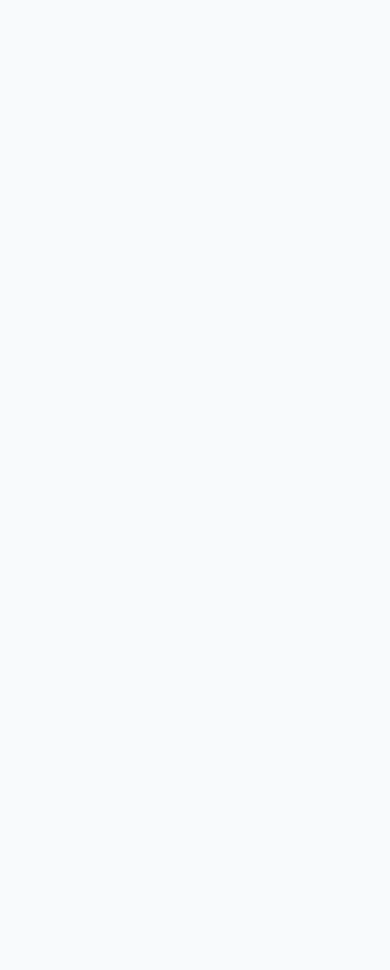
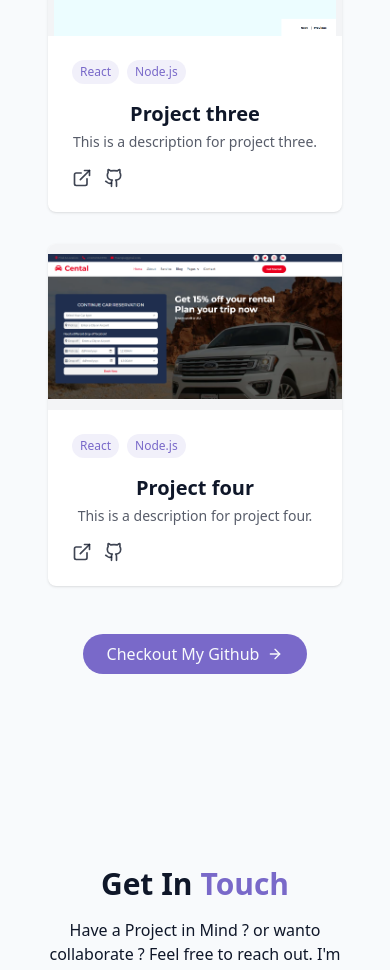
Before and after one commit to NaveenDeemantha/portfolio, a React (Vite) app: page / in a window 390 px wide. Shown: the part 6660-7630 px from the top of the page. Before the commit the page ends 6638 px from the top, so only its background shows below. Built offline with nearby package versions, Linux system fonts and the light colour scheme.

Commit message:
Projects-Section

```diff
--- /dev/null
+++ b/src/components/ContactSection.jsx
@@ -0,0 +1,42 @@
+import { Mail } from "lucide-react";
+
+export const ContactSection = () => {
+    return (
+        <section id="contact" className="py-24 px-4 relative bg-secondary/30">
+            <div className="container mx-auto max-w-5xl">
+                <h2 className="text-3xl md:text-4xl font-bold mb-4 text-center">
+                    Get In <span className="text-primary">Touch</span>
+                </h2>
+                <p className="text-center text-muted-foreground mb-12 max-w-2xl mx-auto">
+                    Have a Project in Mind ? or wanto collaborate ? Feel free to reach out.
+                    I'm always open to discussing new opportunities.
+                </p>
+            </div>
+            <div className="grid grid-cols-1 md:grid-cols-2 gap-12">
+                <div className="space-y-8">
+                    <h3 className="text-2xl font0semibold mb-6">
+                        {" "}
+                        Contact Information
+                    </h3>
+
+                    <div className="space-y-6 justify-center">
+                        <div className="flex items-start space-x-04">
+                            <div className="p-3 rounded-full bg-primary/10">
+                                <Mail className="h-6 w-6 text-primary" /> {" "}
+                            </div>
+                            <div>
+                                <h4 className="font-medium"> Email </h4>
+                                <a
+                                    href="mailto:naveenpunchihewa9@gmail.com"
+                                    className="text-muted-text-foreground hover:text-primary transition-colors"
+                                >
+                                    naveenpunchihewa9@gmail.com
+                                </a>
+                            </div>
+                        </div>
+                    </div>
+                </div>
+            </div>
+        </section>
+    );
+};
--- a/src/components/ProjectsSection.jsx
+++ b/src/components/ProjectsSection.jsx
@@ -1,3 +1,4 @@
+import { ExternalLink, Github, ArrowRight } from "lucide-react";
 
 const projects = [
     {
@@ -65,14 +66,49 @@
                                     }}
                                 />
                             </div>
-                            {/* <div className="p-6">
-                                <div className="flex flex-wrap gap">
-
+                            <div className="p-6">
+                                <div className="flex flex-wrap gap-2 mb-4 ">
+                                    {project.tags.map((tag) => (
+                                        <span className="px-2 py-1 text-xs font-medium rounded-full bg-primary/10 text-primary">
+                                             {tag}
+                                        </span>
+                                    ))}
                                 </div>
-                            </div> */}
+                                <h3 className="text-xl font-semibold mb-1">{project.title}</h3>
+                                <p className="text-foreground/70 text-sm mb-4">
+                                    {project.description}
+                                </p>
+                                <div className="flex justify-between items-center">
+                                    <div className="flex space-x-3">
+                                        <a
+                                            href={project.demoUrl}
+                                            target="_blank"
+                                            className="text-foreground/80 hover:text-primary transition-colors duration-300"
+                                        >
+                                            <ExternalLink size={20}/>
+                                        </a>
+                                        <a
+                                            href={project.githubUrl}
+                                            target="_blank"
+                                            className="text-foreground/80 hover:text-primary transition-colors duration-300"
+                                        >
+                                            <Github size={20}/>
+                                        </a>
+                                    </div>
+                                </div>
+                            </div>
                         </div>
                     ))}
+                </div>
 
+                <div className="text-center mt-12">
+                    <a
+                        href="https://github.com/NaveenDeemantha"
+                        className="cosmic-button w-fit flex items-center mx-auto gap-2"
+                        target="_blank"
+                    >
+                        Checkout My Github <ArrowRight size={16} />
+                    </a>
                 </div>
             </div>
         </section>
--- a/src/pages/Home.jsx
+++ b/src/pages/Home.jsx
@@ -6,6 +6,7 @@
 import { AboutSection } from "../components/AboutSection";
 import { SkillsSection } from "../components/SkillsSection";
 import { ProjectsSection } from "../components/ProjectsSection";
+import { ContactSection } from "../components/ContactSection";
 
 
 export const Home = () => {
@@ -29,6 +30,7 @@
         <AboutSection />
         <SkillsSection />
         <ProjectsSection />
+        <ContactSection />
 
       </main>
 
```
